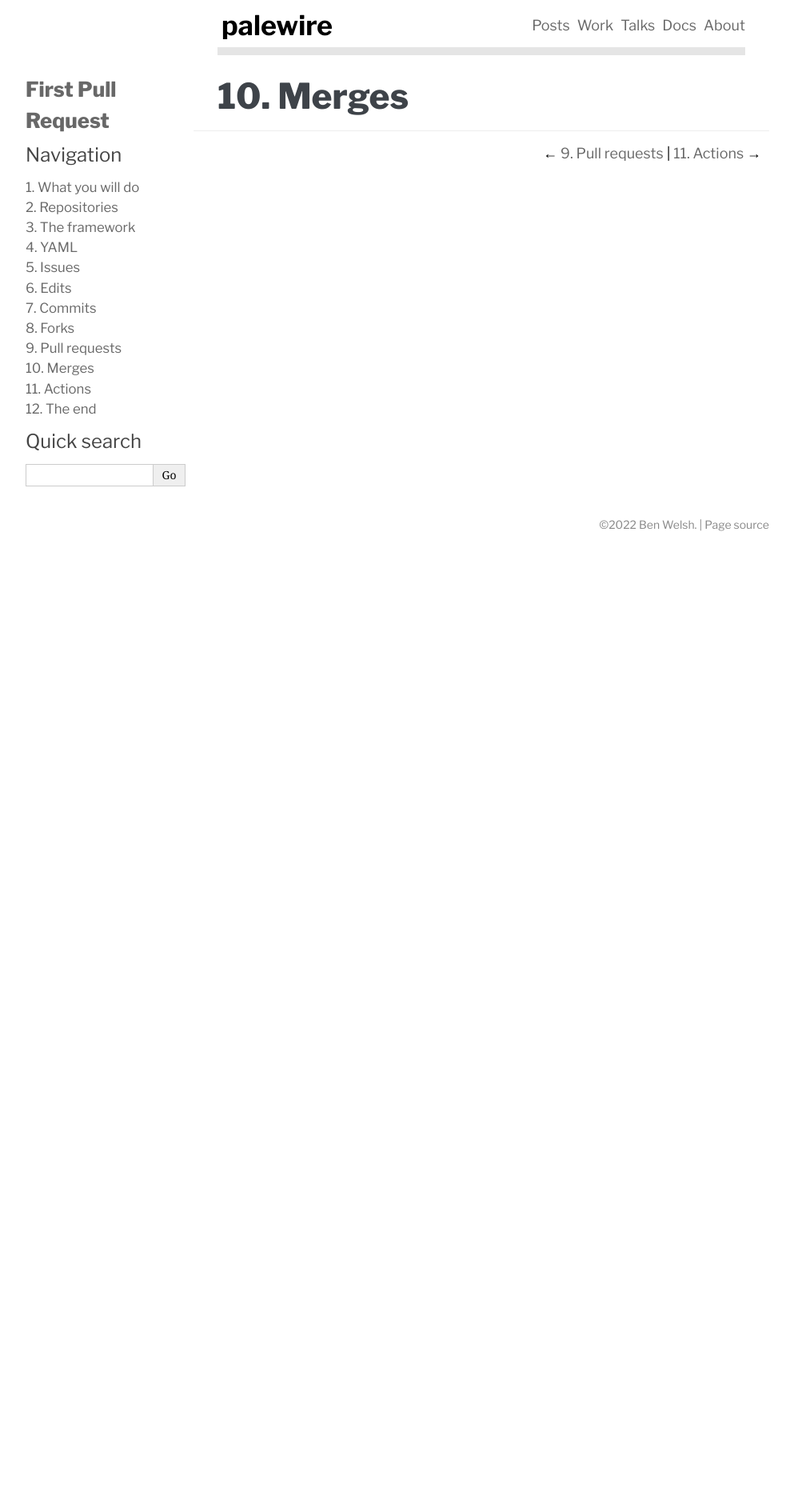
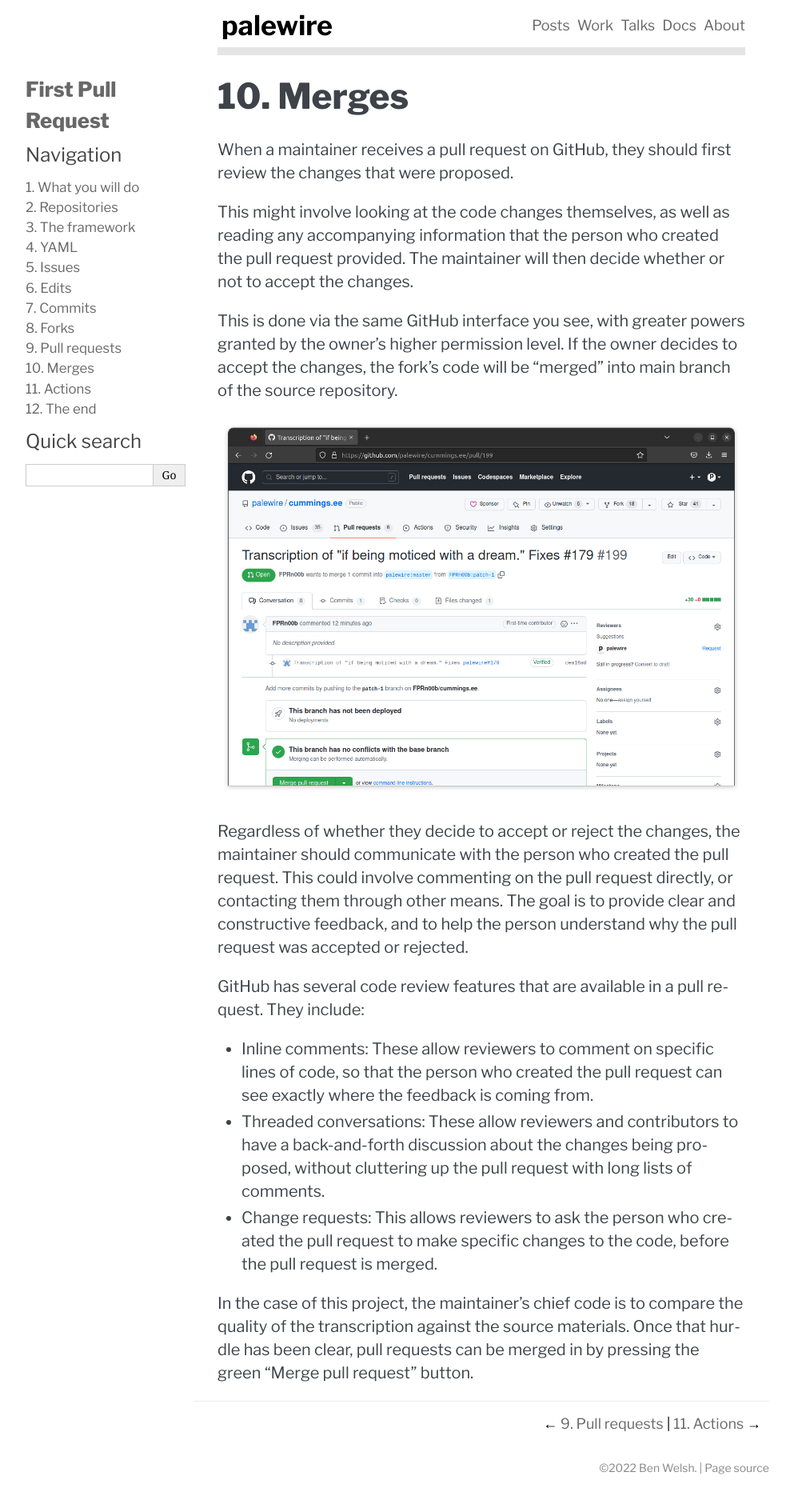
Before and after one commit to palewire/first-pull-request, a Sphinx documentation site: the page built from docs/merges.md, in a window 1280 px wide. Shown: the whole page at 80% size, without its empty margins (148-1141 px from the left). Built offline with Sphinx 7.4.7, drawn with Linux system fonts in a browser that asks for light colours; before the commit the page ends 900 px from its top, so only the background shows below that.

Commit message:
Merge PR

````diff
--- a/docs/merges.md
+++ b/docs/merges.md
@@ -2,3 +2,21 @@
 ```
 
 # Merges
+
+When a maintainer receives a pull request on GitHub, they should first review the changes that were proposed.
+
+This might involve looking at the code changes themselves, as well as reading any accompanying information that the person who created the pull request provided. The maintainer will then decide whether or not to accept the changes.
+
+This is done via the same GitHub interface you see, with greater powers granted by the owner's higher permission level. If the owner decides to accept the changes, the fork's code will be "merged" into main branch of the source repository.
+
+![A pull request from the POV of an admin](_static/img/admin-pr.png)
+
+Regardless of whether they decide to accept or reject the changes, the maintainer should communicate with the person who created the pull request. This could involve commenting on the pull request directly, or contacting them through other means. The goal is to provide clear and constructive feedback, and to help the person understand why the pull request was accepted or rejected.
+
+GitHub has several code review features that are available in a pull request. They include:
+
+* Inline comments: These allow reviewers to comment on specific lines of code, so that the person who created the pull request can see exactly where the feedback is coming from.
+* Threaded conversations: These allow reviewers and contributors to have a back-and-forth discussion about the changes being proposed, without cluttering up the pull request with long lists of comments.
+* Change requests: This allows reviewers to ask the person who created the pull request to make specific changes to the code, before the pull request is merged.
+
+In the case of this project, the maintainer's chief code is to compare the quality of the transcription against the source materials. Once that hurdle has been clear, pull requests can be merged in by pressing the green "Merge pull request" button.
````
Also changed, not shown: docs/_static/img/admin-pr.png (added).
